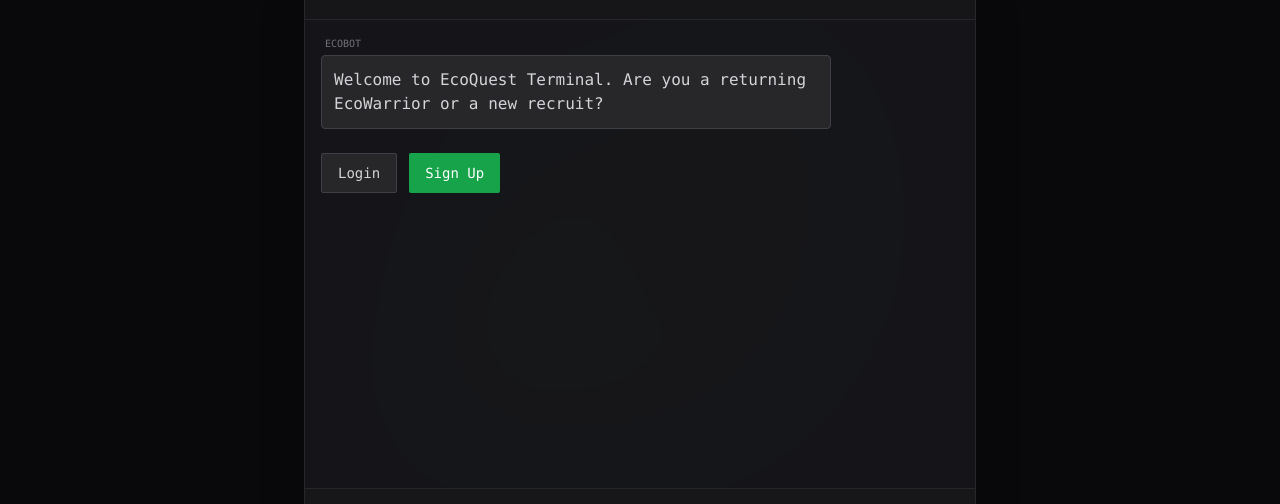
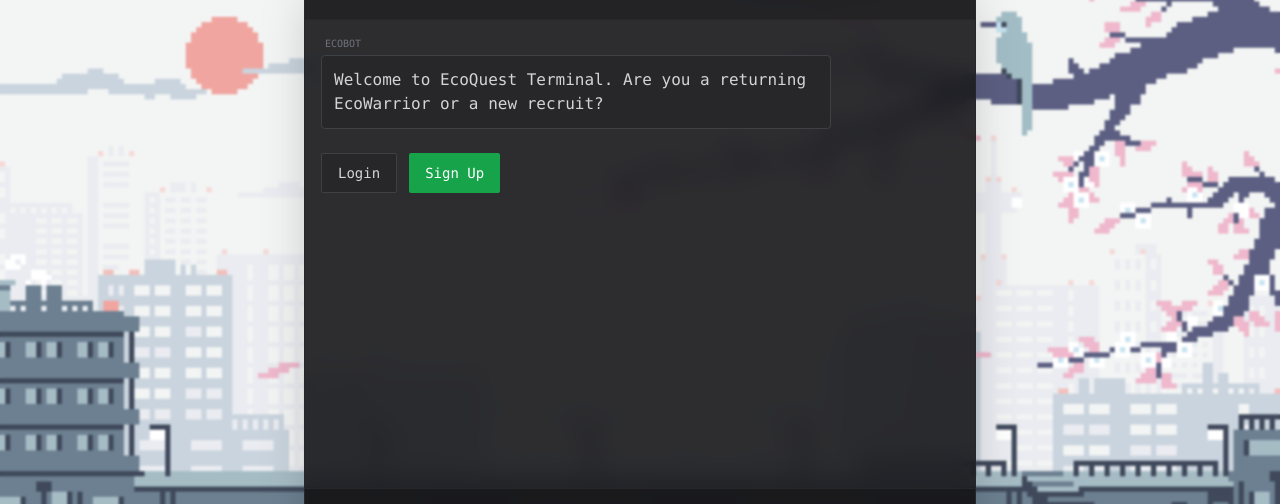
Before and after one commit to IshanG2111/EcoQuest, a Next.js app: page /login in a window 1280 px wide. Shown: the part 138-642 px from the top of the page. Built offline with nearby package versions, Linux system fonts and the light colour scheme; no server answers.

Commit message:
feat: enhance quizzes page with dynamic export and improve MongoDB connection handling

```diff
--- a/src/app/(app)/quizzes/page.tsx
+++ b/src/app/(app)/quizzes/page.tsx
@@ -13,6 +13,8 @@ import { FileQuestion, BookOpen } from 'lucide-react';
 import { Desktop } from '@/components/desktop';
 import connectDB from '@/lib/mongodb';
 import Quiz from '@/models/Quiz';
+
+export const dynamic = 'force-dynamic';
 
 export default async function QuizzesPage() {
   await connectDB();
--- a/src/app/login/page.tsx
+++ b/src/app/login/page.tsx
@@ -191,11 +191,14 @@ export default function ChatAuthPage() {
   };
 
   return (
-    <div className="min-h-screen flex items-center justify-center bg-zinc-950 p-4 font-mono relative overflow-hidden">
-      {/* Background Decor */}
-      <div className="absolute inset-0 z-0 opacity-20 pointer-events-none flex items-center justify-center">
-        <Leaf className="w-96 h-96 text-green-500 blur-3xl" />
-      </div>
+    <div className="min-h-screen flex items-center justify-center p-4 font-mono relative overflow-hidden">
+      {/* Background GIF */}
+      <div
+        className="absolute inset-0 z-0 bg-no-repeat bg-cover bg-center"
+        style={{ backgroundImage: "url('/sig.gif')" }}
+      ></div>
+      {/* Dark Overlay to ensure readability */}
+      <div className="absolute inset-0 z-0 bg-white/18 backdrop-blur-[1px] pointer-events-none"></div>
 
       <Card className="w-full max-w-2xl bg-zinc-900/90 border-zinc-800 text-zinc-100 shadow-2xl backdrop-blur-md z-10 flex flex-col h-[600px] max-h-[90vh]">
 
--- a/src/lib/mongodb.ts
+++ b/src/lib/mongodb.ts
@@ -1,10 +1,4 @@
 import mongoose from 'mongoose';
-
-const MONGODB_URI = process.env.MONGODB_URI;
-
-if (!MONGODB_URI) {
-    throw new Error('Please define the MONGODB_URI environment variable inside .env.local');
-}
 
 /**
  * Global is used here to maintain a cached connection across hot reloads
@@ -18,6 +12,12 @@ if (!cached) {
 }
 
 async function connectDB() {
+    const MONGODB_URI = process.env.MONGODB_URI;
+
+    if (!MONGODB_URI) {
+        throw new Error('Please define the MONGODB_URI environment variable inside .env.local');
+    }
+
     if (cached.conn) {
         return cached.conn;
     }
@@ -27,7 +27,7 @@ async function connectDB() {
             bufferCommands: false,
         };
 
-        cached.promise = mongoose.connect(MONGODB_URI!, opts).then((mongoose) => {
+        cached.promise = mongoose.connect(MONGODB_URI, opts).then((mongoose) => {
             return mongoose;
         });
     }
```
